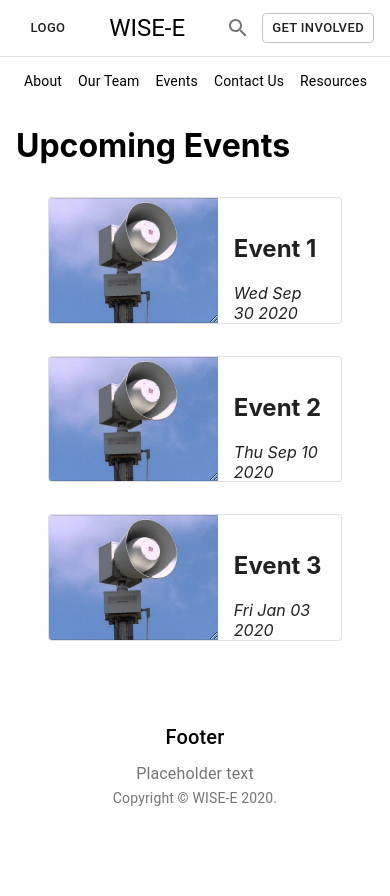
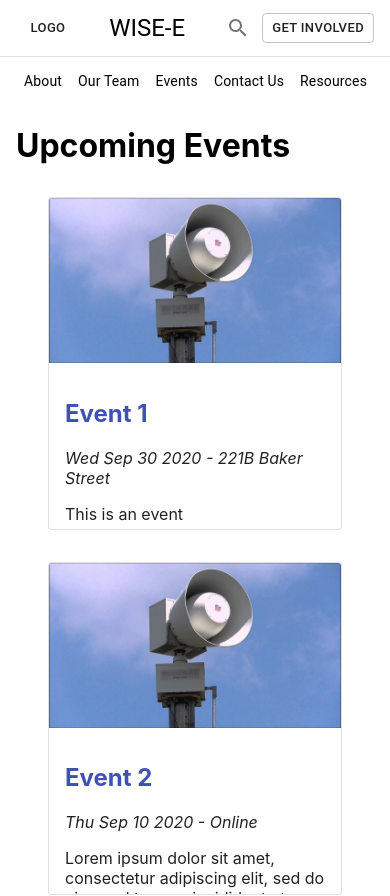
Before and after one commit to Hack4Impact-UMD/WISE-E, a React (Create React App) app: page /events in a window 390 px wide. Shown: the top 896 px of the page. Before the commit the page ends 856 px from the top, so only its background shows below. Built offline with nearby package versions, Linux system fonts and the light colour scheme.

Commit message:
Improve event card css to be mobile compatible

```diff
--- a/src/components/Events/EventCard/index.js
+++ b/src/components/Events/EventCard/index.js
@@ -1,7 +1,7 @@
 import React from 'react';
-import { Card, CardContent, Box } from '@material-ui/core';
+import { Card, CardContent, Box, Grid, Link } from '@material-ui/core';
+import noImage from './noImage.png';
 import styles from './styles.module.css';
-import placeholder from './placeholder.jpg';
 
 /**
  * Info card for a single event
@@ -11,19 +11,25 @@ import placeholder from './placeholder.jpg';
 const EventCard = ({ event }) => {
     return (
         <Box m={4}>
-            <Card variant="outlined">
-                <Box display="flex">
-                    <Box flexShrink={0} className={styles['card-img-container']}>
-                        <img className={styles['card-img']} src={placeholder} />
-                    </Box>
-                    <CardContent className={styles['card-content']}>
-                        <Box>
-                            <h2>{event.title}</h2>
-                            <em>{event.date.toDateString()}</em>
-                            <p>{event.content}</p>
-                        </Box>
-                    </CardContent>
-                </Box>
+            <Card variant="outlined" className={styles['card']}>
+                <Grid container direction="row">
+                    <Grid container item md={3}>
+                        <img className={styles['card-img']} src={event.imageURI ? event.imageURI : noImage} />
+                    </Grid>
+                    <Grid container item md={9}>
+                        <CardContent className={styles['card-content']}>
+                            <Box>
+                                <h2>
+                                    <Link href={event.link}>{event.title}</Link>
+                                </h2>
+                                <span>
+                                    <em>{event.date.toDateString()}{event.location ? ` - ${event.location}` : ''}</em>
+                                </span>
+                                <p>{event.content}</p>
+                            </Box>
+                        </CardContent>
+                    </Grid>
+                </Grid>
             </Card>
         </Box>
     );
--- a/src/components/Events/EventCard/styles.module.css
+++ b/src/components/Events/EventCard/styles.module.css
@@ -1,17 +1,11 @@
-.card-img-container {
-    width: 20vmax;
-    overflow: hidden;
-    resize: both;
-}
-
 .card-img {
+    width: 100%;
     object-fit: cover;
-    height: 100%;
-    width: 100%;
+    max-height: 20vmax;
 }
 
 .card-content {
-    height: 10vmax;
+    height: 15vmax;
     width: 100%;
-    overflow-y: scroll;
+    overflow-y: auto;
 }
--- a/src/components/Events/index.js
+++ b/src/components/Events/index.js
@@ -1,17 +1,32 @@
 import React from 'react';
 import { Container } from '@material-ui/core';
 import EventCard from './EventCard';
+import placeholder from './placeholder.jpg';
 
-const placeholderEvents = [
+const dummyEvents = [
     {
         title: 'Event 1',
+        imageURI: placeholder,
         date: new Date('2020-09-30'),
+        location: '221B Baker Street',
+        link: 'https://google.com',
         content: 'This is an event',
     },
     {
         title: 'Event 2',
+        imageURI: placeholder,
         date: new Date('2020-09-10'),
+        location: 'Online',
+        link: 'https://google.com',
         content: `Lorem ipsum dolor sit amet, consectetur adipiscing elit, sed do eiusmod tempor incididunt ut
+        labore et dolore magna aliqua. Quam vulputate dignissim suspendisse in est. At lectus urna duis convallis
+        convallis tellus id interdum. Neque volutpat ac tincidunt vitae. Ipsum faucibus vitae aliquet nec ullamcorper
+        sit amet risus nullam. Nullam ac tortor vitae purus faucibus. Faucibus purus in massa tempor. Proin fermentum leo
+        vel orci porta non pulvinar neque laoreet. Viverra adipiscing at in tellus. Morbi tristique senectus et netus et
+        malesuada fames ac. Enim nec dui nunc mattis. Pellentesque id nibh tortor id aliquet lectus proin nibh. Accumsan
+        lacus vel facilisis volutpat est velit egestas dui. Vitae semper quis lectus nulla at. Cursus turpis massa tincidunt
+        dui ut ornare lectus. Non nisi est sit amet facilisis.
+        Lorem ipsum dolor sit amet, consectetur adipiscing elit, sed do eiusmod tempor incididunt ut
         labore et dolore magna aliqua. Quam vulputate dignissim suspendisse in est. At lectus urna duis convallis
         convallis tellus id interdum. Neque volutpat ac tincidunt vitae. Ipsum faucibus vitae aliquet nec ullamcorper
         sit amet risus nullam. Nullam ac tortor vitae purus faucibus. Faucibus purus in massa tempor. Proin fermentum leo
@@ -23,6 +38,7 @@ const placeholderEvents = [
     {
         title: 'Event 3',
         date: new Date('2020-01-03'),
+        link: 'https://google.com',
         content: 'This is also an event',
     },
 ];
@@ -34,7 +50,7 @@ const Events = () => {
     return (
         <Container>
             <h1>Upcoming Events</h1>
-            {placeholderEvents.map(event => <EventCard event={event} />)}
+            {dummyEvents.map(event => <EventCard event={event} />)}
         </Container>
     );
 }
```
Also changed, not shown: src/components/Events/EventCard/noImage.png (added), src/components/Events/placeholder.jpg (renamed from src/components/Events/EventCard/placeholder.jpg).
